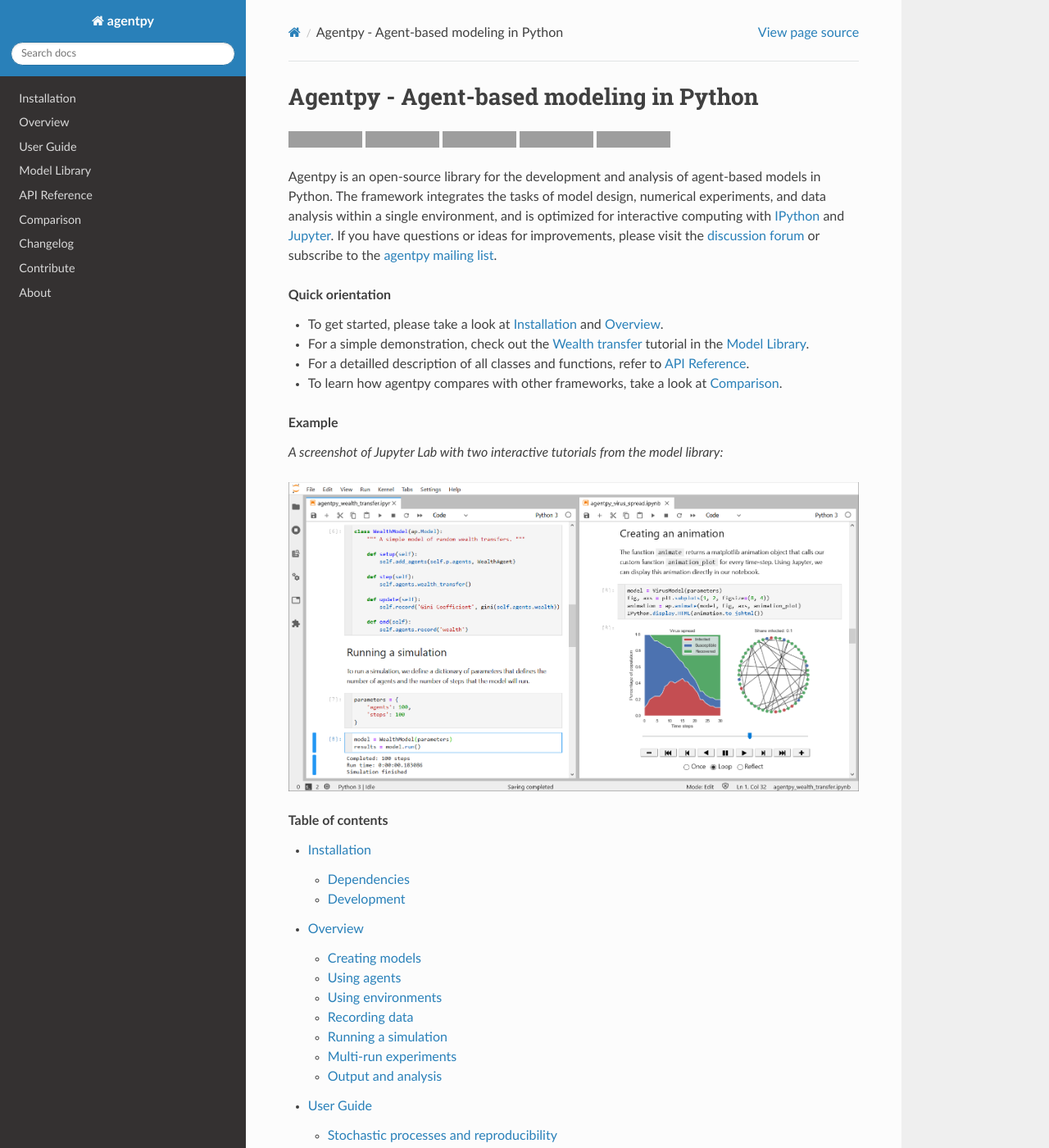
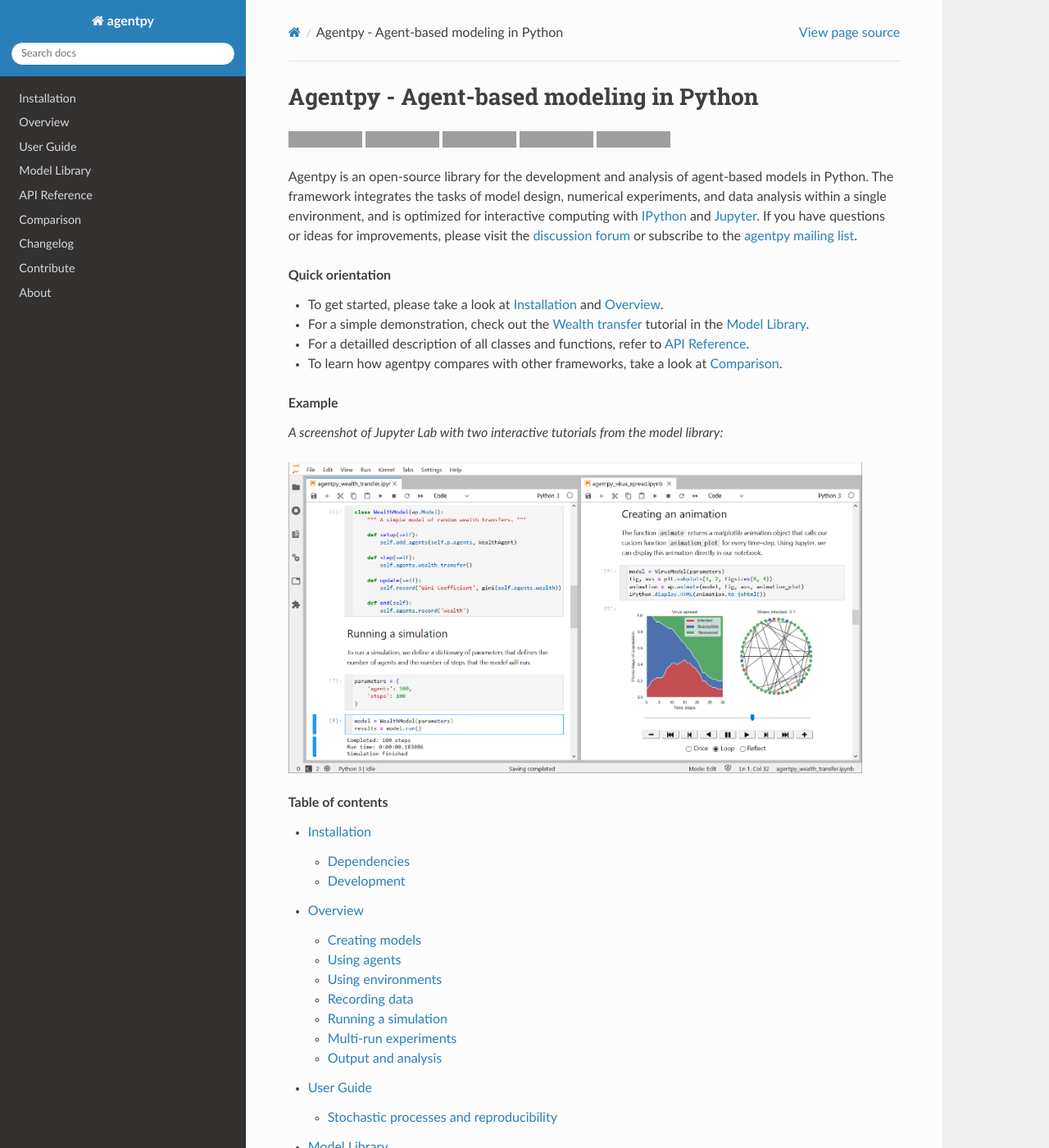
Before and after one commit to jofmi/agentpy, a Sphinx documentation site: the page built from docs/index.rst, in a window 1280 px wide and 1400 px high. Shown: the whole window at 82% size. Built offline with Sphinx 7.4.7 and the Read the Docs theme 2.0.0, drawn with Linux system fonts in a browser that asks for light colours; pages that are not in the unit, such as notebooks, are missing from menus; grey boxes are pictures that could not be loaded.

Commit message:
[docs] Increased max-width

```diff
--- a/docs/_static/css/custom.css
+++ b/docs/_static/css/custom.css
@@ -1,6 +1,7 @@
-/* .wy-nav-content {
-    max-width: 1200px !important;
-} */
+/* Increase max width */
+.wy-nav-content {
+    max-width: 850px !important;
+}
 
 /* For alignment of jshtml animations */
 .anim-state label {
```
